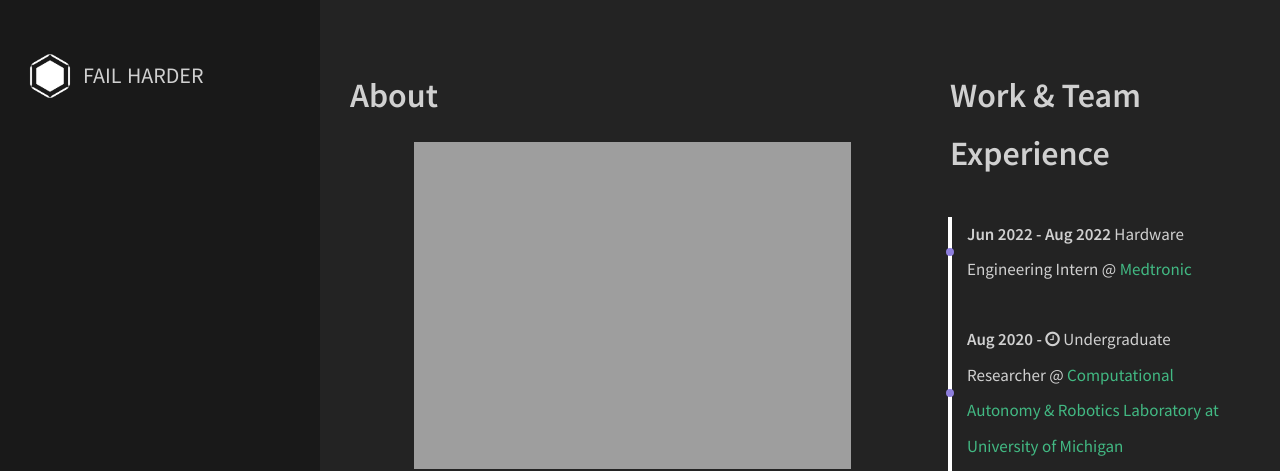
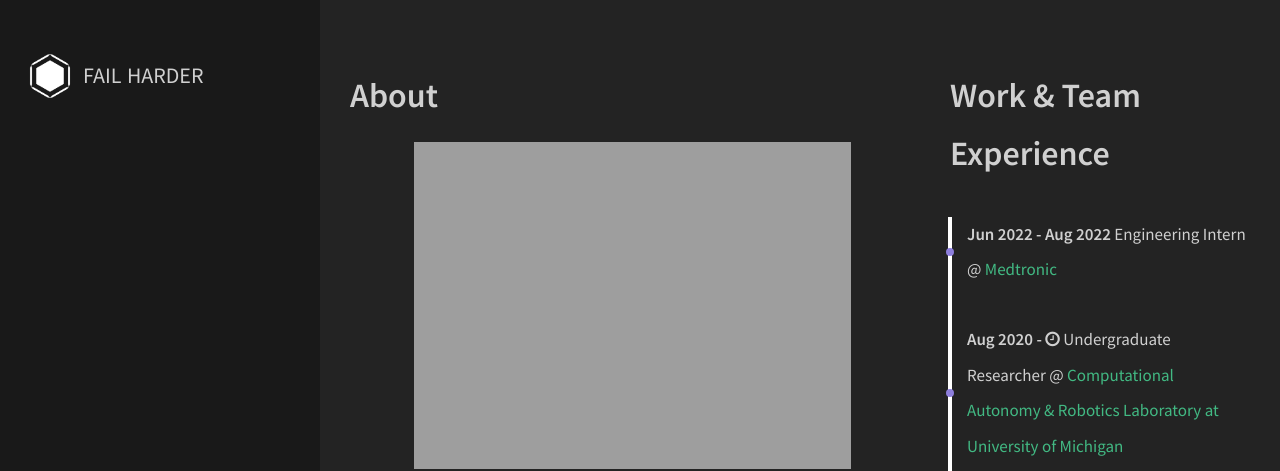
Before and after one commit to uynitsuj/uynitsuj.github.io, a Jekyll site: the page built from about.html, in a window 1280 px wide. Shown: the top 471 px of the page. Built offline with Jekyll 4.4.1, drawn with Linux system fonts in a browser that asks for light colours.

Commit message:
Update careers.yml

```diff
--- a/_data/index/careers.yml
+++ b/_data/index/careers.yml
@@ -4,7 +4,7 @@
 - name: Medtronic
   link: https://www.medtronic.com/
   date: Jun 2022 - Aug 2022
-  job: Hardware Engineering Intern
+  job: Engineering Intern
 
 - name: Computational Autonomy & Robotics Laboratory at University of Michigan
   link: https://curly.engin.umich.edu/
```
